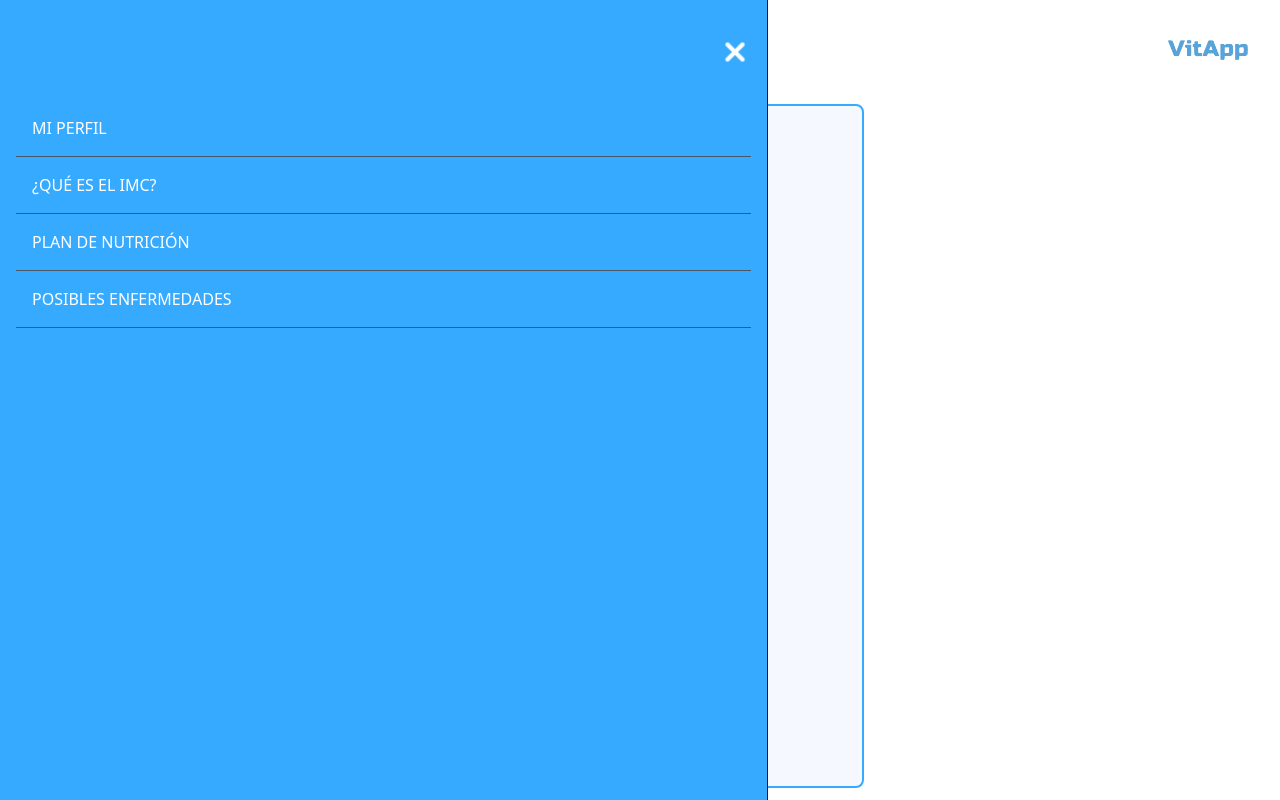
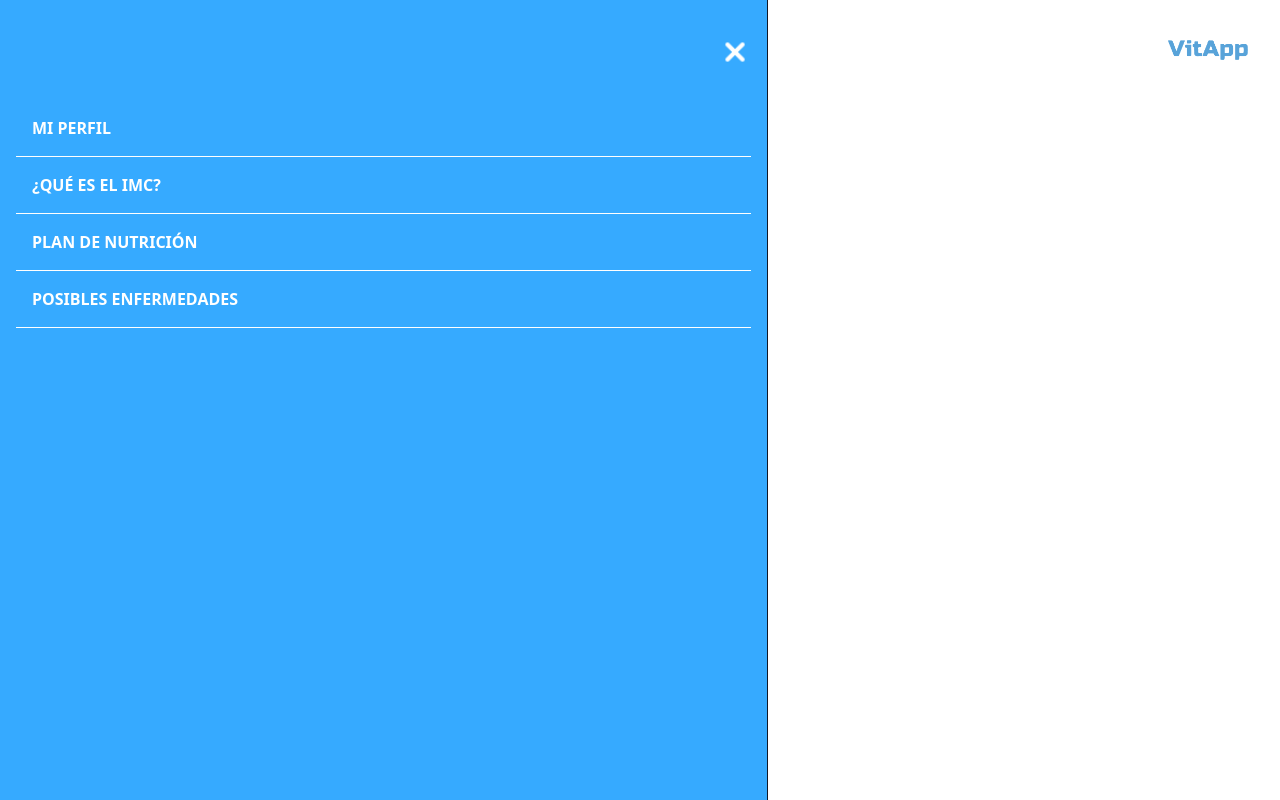
Before and after one commit to TomasGutierrezO/VitApp, a React (Vite) app: page /nut-plans in a window 1280 px wide. Both pictures are taken after a click on the picture 48 px from the left and 48 px from the top of the page. Built offline with nearby package versions, Linux system fonts and the light colour scheme.

Commit message:
feat: Personalized diet plans

```diff
--- a/src/components/Sidebar.jsx
+++ b/src/components/Sidebar.jsx
@@ -11,17 +11,17 @@ const Sidebar = ({ onClose }) => {
         <div className="flex justify-end p-4">
           <CloseButton onClick={onClose} />
         </div>
-        <ul className="uppercase p-4 text-white">
-          <li className="p-4 border-b border-gray-600" onClick={() => { navigate("/my-profile"); onClose(); }}>
+        <ul className="uppercase p-4 text-white font-semibold">
+          <li className="p-4 border-b border-white-600" onClick={() => { navigate("/my-profile"); onClose(); }}>
             Mi Perfil
           </li>
-          <li className="p-4 border-b border-gray-600" onClick={() => { navigate("/faq"); onClose(); }}>
+          <li className="p-4 border-b border-white-600" onClick={() => { navigate("/faq"); onClose(); }}>
             ¿Qué es el IMC?
           </li>
-          <li className="p-4 border-b border-gray-600" onClick={() => { navigate("/nut-plans"); onClose(); }}>
+          <li className="p-4 border-b border-white-600" onClick={() => { navigate("/nut-plans"); onClose(); }}>
             Plan de Nutrición
           </li>
-          <li className="p-4 border-b border-gray-600" onClick={() => { navigate("/diseases"); onClose(); }}>
+          <li className="p-4 border-b border-white-600" onClick={() => { navigate("/diseases"); onClose(); }}>
             Posibles Enfermedades
           </li>
         </ul>
--- a/src/pages/NutPlans.jsx
+++ b/src/pages/NutPlans.jsx
@@ -1,34 +1,51 @@
-import { useState } from "react"
+import { useState, useEffect } from "react"
 import Sidebar from "../components/Sidebar"
 import SidebarSwitch from "../components/SidebarSwitch"
 import AppName from "../components/AppName"
 
 const NutPlans = () => {
   const [isSidebarOpen, setIsSidebarOpen] = useState(false)
+  const [imcStatus, setImcStatus] = useState("")
+  const [meals, setMeals] = useState([])
 
-  const meals = [
-    {
-      title: "Desayuno",
-      content: "1 taza de avena con leche descremada\n1 plátano\n2 claras de huevo\n1 cucharada de miel",
-    },
-    {
-      title: "Media Mañana",
-      content: "1 manzana\n10 almendras sin sal",
-    },
-    {
-      title: "Almuerzo",
-      content:
-        "150g de pechuga de pollo\n1 taza de arroz integral\n2 tazas de vegetales mixtos",
-    },
-    {
-      title: "Merienda",
-      content: "1 yogur natural\n1 puñado de arándanos",
-    },
-    {
-      title: "Cena",
-      content: "150g de pescado al horno\n1 papa mediana cocida\nEnsalada verde",
-    },
-  ]
+  const dietPlans = {
+    "Bajo peso": [
+      { title: "Desayuno", content: "Tazón de avena, plátano y nueces.\n1 huevo revuelto.\nTé o café con leche entera." },
+      { title: "Media Mañana", content: "Batido de plátano con mantequilla de maní y leche.\nPuñado de almendras." },
+      { title: "Almuerzo", content: "150g de pechuga de pollo a la plancha.\n1 taza de arroz integral.\nEnsalada de aguacate, tomate y espinacas.\nJugo natural (sin azúcar)." },
+      { title: "Merienda", content: "Yogur griego con miel y frutos secos.\nGalletas integrales con queso." },
+      { title: "Cena", content: "Filete de salmón al horno.\nPuré de papas.\nBrócoli al vapor.\nInfusión caliente." },
+    ],
+    Saludable: [
+      { title: "Desayuno", content: "Avena con leche descremada y frutos rojos.\n1 Huevo hervido.\nCafé o té sin azúcar." },
+      { title: "Media Mañana", content: "Yogur natural con granola y manzana.\nPuñado de nueces." },
+      { title: "Almuerzo", content: "150g de pechuga de pollo a la plancha.\nQuinua con verduras salteadas.\nEnsalada mixta.\nAgua o infusión." },
+      { title: "Merienda", content: "Pan integral con aguacate y tomate.\nInfusión de hierbas." },
+      { title: "Cena", content: "Salmón a la plancha.\nEnsalada de lentejas con pepino y pimiento.\nBrócoli al vapor.\nTé sin cafeína." },
+    ],
+    Sobrepeso: [
+      { title: "Desayuno", content: "Yogur natural bajo en grasa con fresas y chía.\n1 huevo cocido.\nCafé o té sin azúcar." },
+      { title: "Media Mañana", content: "Palitos de zanahoria y pepino con hummus.\nAgua con limón." },
+      { title: "Almuerzo", content: "150g de filete de pavo a la plancha.\nEnsalada de espinacas, tomate y aguacate.\n1/2 taza de arroz integral.\nAgua natural." },
+      { title: "Merienda", content: "Batido de espinacas, piña y pepino.\nPuñado de almendras." },
+      { title: "Cena", content: "Filete de pescado al horno.\nPuré de coliflor.\nEnsalada verde.\nTé sin cafeína." },
+    ],
+    Obesidad: [
+      { title: "Desayuno", content: "Batido de espinacas, manzana verde y pepino.\n1 huevo duro.\nTé verde sin azúcar." },
+      { title: "Media Mañana", content: "Puñado de almendras.\n1 pera." },
+      { title: "Almuerzo", content: "150g de pechuga de pollo al horno.\nEnsalada variada con aguacate y tomate.\nBrócoli al vapor.\nAgua con limón." },
+      { title: "Merienda", content: "Yogur griego sin azúcar.\nFruta pequeña (manzana o naranja)." },
+      { title: "Cena", content: "Sopa de verduras sin crema.\nEnsalada de espinacas con atún.\nInfusión caliente." },
+    ],
+  }
+
+  useEffect(() => {
+    const status = localStorage.getItem("imcStatus")
+    setImcStatus(status)
+    if (status && dietPlans[status]) {
+      setMeals(dietPlans[status])
+    }
+  }, [])
 
   return (
     <div className="p-4 bg-[#ffffff] flex flex-col h-screen">
@@ -39,7 +56,10 @@ const NutPlans = () => {
 
       {isSidebarOpen && <Sidebar onClose={() => setIsSidebarOpen(false)} />}
 
+      {meals.length > 0 && (
         <div className="w-full max-w-md mx-auto bg-[#F5F9FF] p-4 border-2 border-[#36AAFF] rounded-lg">
+          <h2 className="text-center text-xl font-bold mb-4 text-[#36AAFF]">Tu plan nutricional</h2>
+
           {meals.map((meal, index) => (
             <div key={index} className="mb-6 last:mb-0">
               <div className="flex items-center gap-3 mb-2">
@@ -66,6 +86,7 @@ const NutPlans = () => {
             </div>
           ))}
         </div>
+      )}
     </div>
   )
 }
```
Lines whose indentation alone changed are shown as unchanged.
